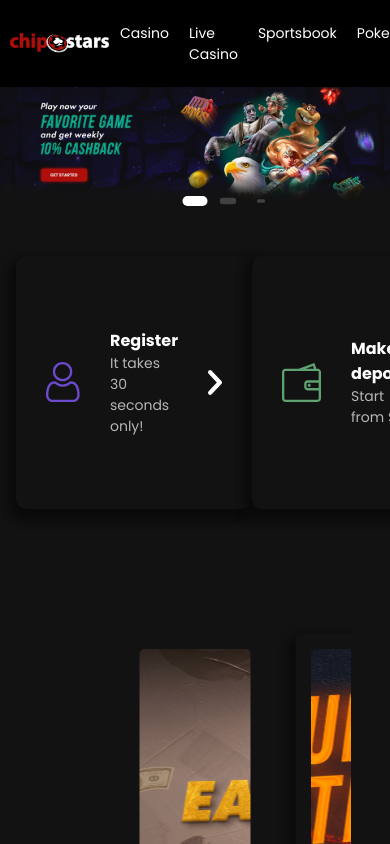
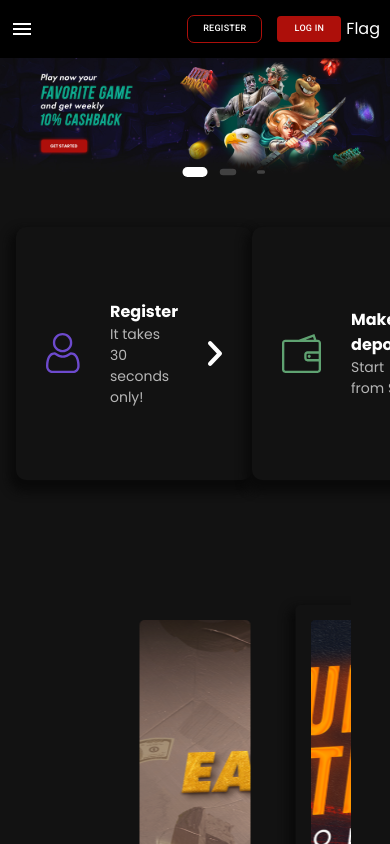
Before and after one commit to lolyparty/Chipstars, a React (Create React App) app: page / in a window 390 px wide. Shown: the top 844 px of the page. Built offline with nearby package versions, Linux system fonts and the light colour scheme.

Commit message:
updated mobile responsiveness and added hamburger menu

```diff
--- a/package.json
+++ b/package.json
@@ -5,6 +5,7 @@
   "dependencies": {
     "@emotion/react": "^11.9.0",
     "@emotion/styled": "^11.8.1",
+    "@mui/icons-material": "^5.6.1",
     "@mui/material": "^5.6.1",
     "cra-template": "1.1.3",
     "react": "^17.0.0",
--- a/src/App.js
+++ b/src/App.js
@@ -1,4 +1,4 @@
-import {Header} from './components/header'
+import {Header} from './components/header/header'
 import {Slider} from './components/carouselSlider'
 import { CTACards } from './components/ctaCards';
 import { MoreInfoCarousel } from './components/moreInfoCarousel/moreInfoCarousel';
--- /dev/null
+++ b/src/components/header/LoginregisterBtn.jsx
@@ -0,0 +1,12 @@
+import Box from '@mui/material/Box';
+import Button from '@mui/material/Button';
+import MenuIcon from '@mui/icons-material/Menu';
+
+const LoginRegisterBtn = ({matches872, matches964, matches1244, matches739})=>{
+    return <Box >
+        <Button sx={{marginRight:'15px', border:'1.5px solid #AD0F0A', borderRadius:'7px', padding: matches964 ? '5px 10px' : '5px 15px', fontSize :matches739 ? '9px' :  matches872 ? '10px' : matches964 ? '12px' : '16px'}} variant='outlined'>Register</Button>
+        <Button variant='contained' color='secondary' sx={{padding: matches1244 ? '5px 12px' : matches964 ? '5px 10px' : '5px 15px', fontSize :matches739 ? '9px' : matches872 ? '10px' : matches964 ? '12px'  : matches1244 ? '14px' : '16px'}}>Log in</Button>
+</Box>
+}
+
+export {LoginRegisterBtn}
--- a/src/components/header.jsx
+++ b/src/components/header/header.jsx
@@ -3,20 +3,24 @@ import Button from '@mui/material/Button';
 import Link from '@mui/material/Link'
 import { ThemeProvider} from '@mui/material/styles';
 import useMediaQuery from '@mui/material/useMediaQuery';
-import Logo from './Imgs/Logo.svg'
-import {theme} from './muiTheme'
+import Logo from '../Imgs/Logo.svg'
+import {theme} from '../muiTheme'
+import {LoginRegisterBtn} from './LoginregisterBtn'
+import { Mobileheader } from './mobileheader';
 
 const Header = ()=>{
     const matches1244 = useMediaQuery('(max-width:1244px)');
     const matches964 = useMediaQuery('(max-width:964px)')
     const matches872 = useMediaQuery('(max-width:872px)')
     const matches821 = useMediaQuery('(max-width:821px)')
+    const matches739 = useMediaQuery('(max-width:740px)')
 
 
     return <ThemeProvider theme={theme}>
 
         <Box elevation={0} sx={{backgroundColor:'black', padding:matches821 ? '15px 10px': matches964 ? '20px 25px' : '20px 45px', color:'white', display:'flex', alignItems:'center', justifyContent:'space-around'}}>
-        <img src={Logo} alt="Chipstars Logo" width={matches821 ? 100 : matches872 ? 115 : matches1244 ?  150 :  200} height={40}/>
+        {matches739 ? <Mobileheader matches739={matches739}/> : <>
+            <img src={Logo} alt="Chipstars Logo" width={matches821 ? 100 : matches872 ? 115 : matches1244 ?  150 :  200} height={40}/>
         <Box sx={{display:'flex', justifyContent:matches1244 ? 'space-betwwen' : 'space-evenly'}}>
             <Link href="#" underline="none" sx={{ marginX:matches821 ? '10px' : matches1244 ? '13px' : '25px', fontSize : matches1244 ? '14px' : '16px'}}>Casino</Link>
             <Link href="#" underline="none" sx={{ marginX:matches821 ? '10px' : matches1244 ? '13px' : '25px', fontSize : matches1244 ? '14px' : '16px'}}>Live Casino</Link>
@@ -25,10 +29,8 @@ const Header = ()=>{
             <Link href="#" underline="none" sx={{ marginX:matches821 ? '10px' : matches1244 ? '13px' : '25px', fontSize : matches1244 ? '14px' : '16px'}}>Virtuals</Link>
             <Link href="#" underline="none" sx={{ marginX:matches821 ? '10px' : matches1244 ? '13px' : '25px', fontSize : matches1244 ? '14px' : '16px'}}>eSports</Link>
         </Box>
-        <Box >
-            <Button sx={{marginRight:'15px', border:'1.5px solid #AD0F0A', borderRadius:'7px', padding: matches964 ? '5px 10px' : '5px 15px', fontSize : matches872 ? '10px' : matches964 ? '12px' : '16px'}} variant='outlined'>Register</Button>
-            <Button variant='contained' color='secondary' sx={{padding: matches1244 ? '5px 12px' : matches964 ? '5px 10px' : '5px 15px', fontSize :matches872 ? '10px' : matches964 ? '12px'  : matches1244 ? '14px' : '16px'}}>Log in</Button>
-        </Box>
+        <LoginRegisterBtn matches872={matches872} matches964={matches964} matches1244={matches1244} matches739={matches739}/>
+        </>}
     </Box>
     </ThemeProvider>
 }
--- /dev/null
+++ b/src/components/header/mobileheader.jsx
@@ -0,0 +1,16 @@
+import Box from '@mui/material/Box';
+import Button from '@mui/material/Button';
+import MenuIcon from '@mui/icons-material/Menu';
+import { LoginRegisterBtn } from "./LoginregisterBtn"
+
+const Mobileheader = ({matches739}) =>{
+    return <Box sx={{alignItems:'center', display:'flex', justifyContent:'space-between', width:'100%'}}>
+        <MenuIcon sx={{}}/>
+        <div style={{display:'flex', gap:'5px', alignItems:'center'}}>
+            <LoginRegisterBtn matches739={matches739} style={{display:'inline-block'}}/>
+            <div style={{display:'inline-block'}}>Flag</div>
+        </div>
+    </Box>
+}
+
+export {Mobileheader}
```
Also changed, not shown: 1 other file (tests, documents, lock files or other folders).
